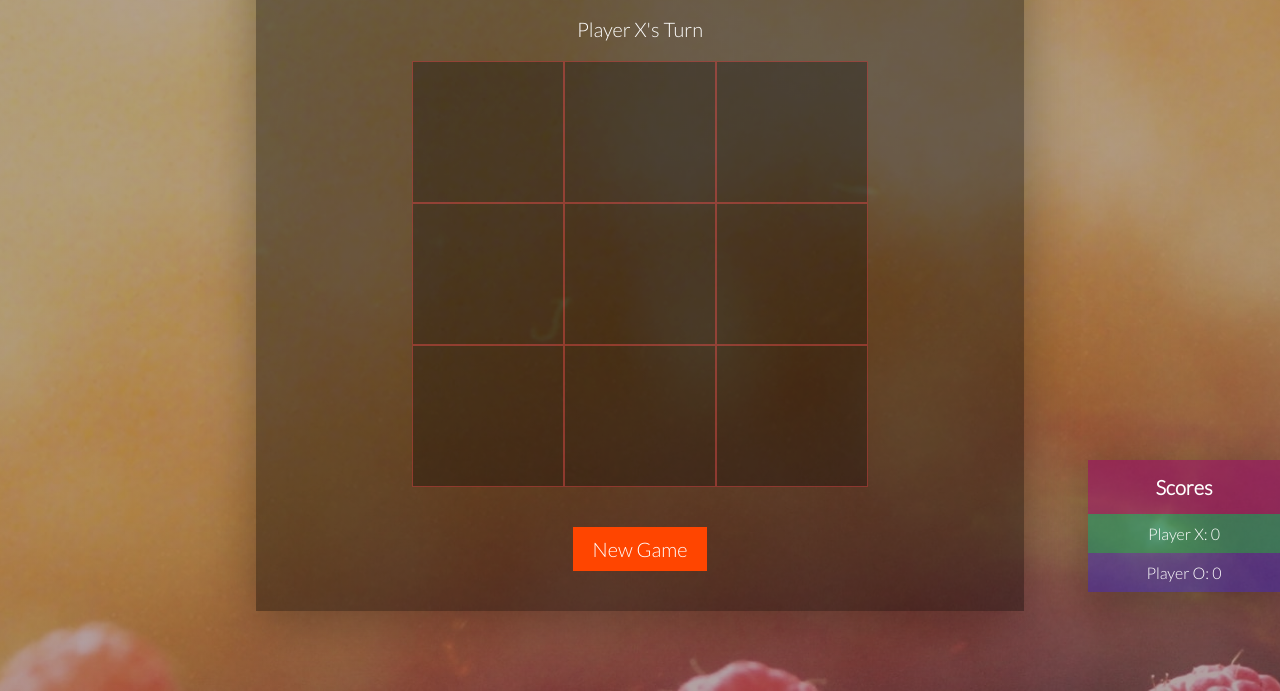
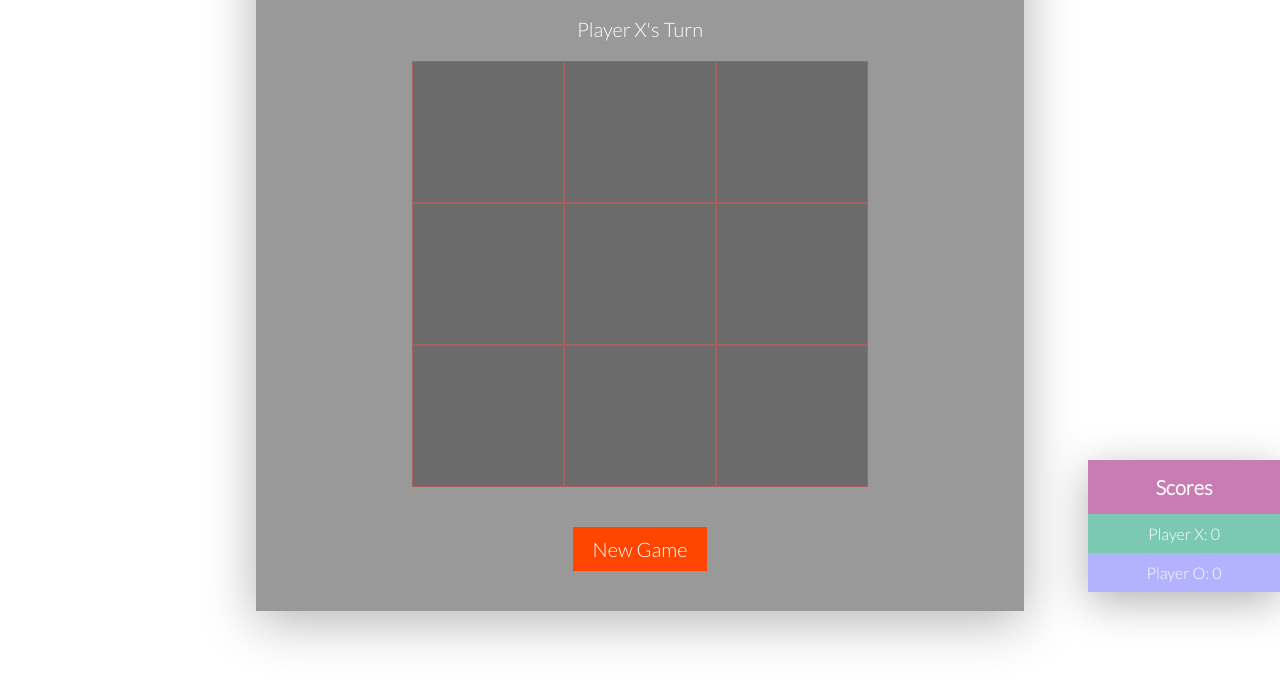
Before and after one commit to Demolus13/CS329-FAI-Project, a plain HTML site: page TicTacToe/index.html in a window 1280 px wide. Shown: the part 208-899 px from the top of the page. Drawn offline with Linux system fonts and the light colour scheme.

Commit message:
Remove background image from Tic Tac Toe styles

```diff
--- a/TicTacToe/style.css
+++ b/TicTacToe/style.css
@@ -12,7 +12,6 @@
 body{
     font-family: Lato, Arial, Helvetica, sans-serif;
 
-    background-image: linear-gradient(rgba(62, 20, 20, 0.4), rgba(62, 20, 20, 0.4)), url(back.jpg);
     background-size: cover;
     background-position: center;
 }
```
